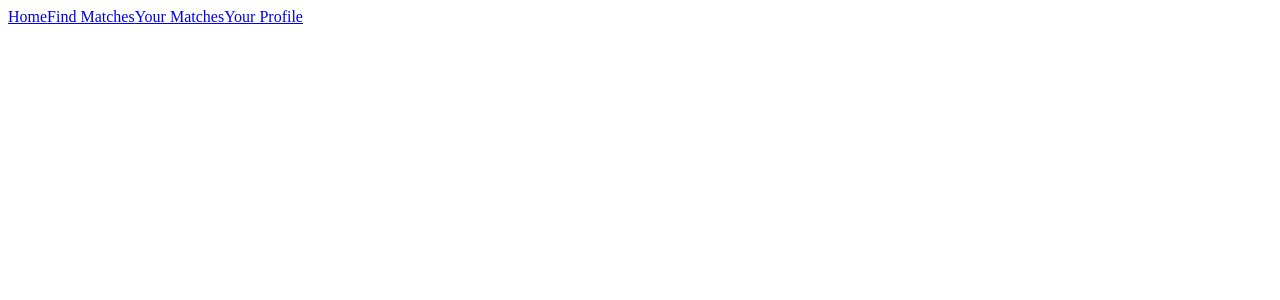
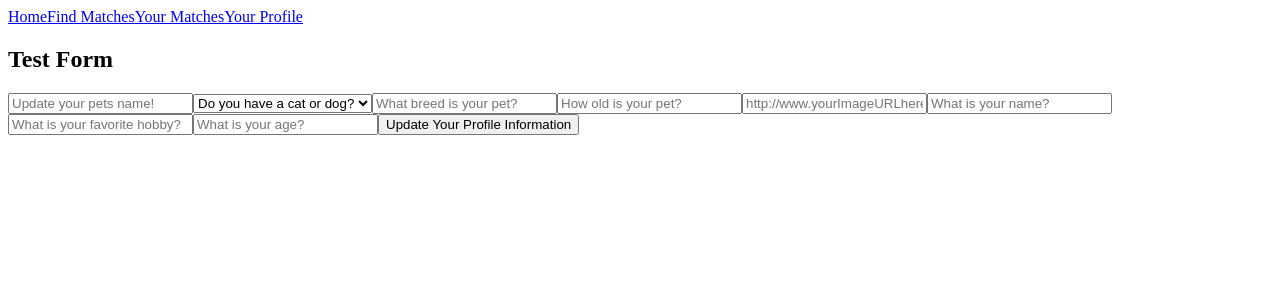
Before and after one commit to amiefoster/pet-tinder-frontend, a React (Create React App) app: page /UserProfile in a window 1280 px wide. Shown: the top 300 px of the page. Built offline with nearby package versions, Linux system fonts and the light colour scheme.

Commit message:
form data and update

```diff
--- a/src/components/UserProfile.js
+++ b/src/components/UserProfile.js
@@ -1,7 +1,119 @@
+import React from "react";
+import { useState } from "react"
+
+
 function UserProfile() {
+    // const [formData, setFormData] = useState({
+    //     name: "",
+    //     breed: "",
+    //     age: "",
+    //     imgUrl: "",
+    //     ownerName: "",
+    //     ownerHobby: "",
+    //     ownerAge: ""
+
+    // })
+
+
+
+
+    // function handleChange(event) {
+    //     setFormData({
+    //       ...formData,
+    //       [event.target.name]: event.target.value,
+    //     });
+    // }
+
+    // function handleSubmit(event) {
+    //     event.preventDefault();
+    //     fetch("http://localhost:9292/mainuser/1/edit", {
+    //         method: "POST",
+    //         headers: {
+    //             "Content-Type": "application/json",
+    //         },
+    //         body:JSON.stringify({
+    //             name:  formData.name,
+    //             breed: formData.breed,
+    //             age: formData.age,
+    //             imgUrl: formData.imgUrl,
+    //             ownerName: formData.ownerName,
+    //             ownerHobby: formData.ownerHobby,
+    //             ownerAge: formData.ownerAge
+    //         })
+    //     })
+    //     .then(response => response.json())
+    //     .then(updatedUserProfile => ??????())
+    // }
+
+
+
+
     return (
-        <div></div>
-        )
+        <div>
+            <div className = "form-box" >
+            <h2>Test Form</h2>
+            <form >
+                <input
+                    type="text"
+                    name="name"
+                    placeholder="Update your pets name!"
+                    // onChange={handleChange}
+                />
+
+                <select>
+                    <option>Do you have a cat or dog?</option>
+                    <option value="cat">Cat</option>
+                    <option value="dog">Dog</option>
+
+                </select>
+
+                <input
+                    type="text"
+                    name="breed"
+                    placeholder="What breed is your pet?"
+                    // onChange={handleChange}
+                />
+
+                 <input
+                    type="text"
+                    name="age"
+                    placeholder="How old is your pet?"
+                    // onChange={handleChange}
+                />
+
+                <input
+                    type="text"
+                    name="imageUrl"
+                    placeholder="http://www.yourImageURLhere.com"
+                    // onChange={handleChange}
+                />
+
+                <input
+                    type="text"
+                    name="ownerName"
+                    placeholder="What is your name?"
+                    // onChange={handleChange}
+                />
+
+                <input
+                    type="text"
+                    name="ownerHobby"
+                    placeholder="What is your favorite hobby?"
+                    // onChange={handleChange}
+                />
+
+                <input
+                    type="text"
+                    name="ownerAge"
+                    placeholder="What is your age?"
+                    // onChange={handleChange}
+                />
+                <button type="submit">Update Your Profile Information</button>
+
+            </form>
+            </div>
+        </div>
+        );
 }
 
 export default UserProfile;
```
Also changed, not shown: src/index.css (line endings or trailing spaces).
